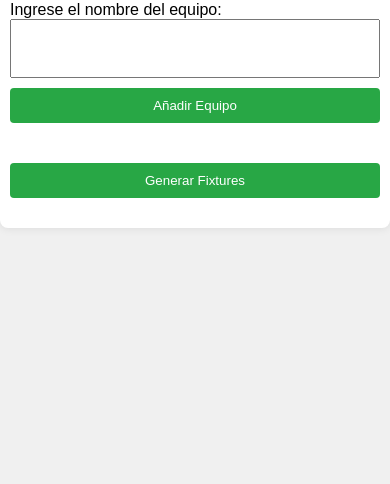
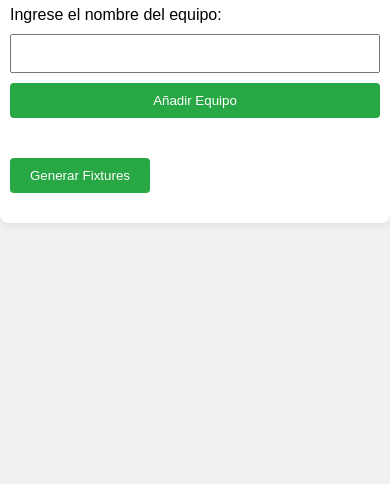
Before and after one commit to DiegoTCode/Proyecto_Padel, a plain HTML site: page index.html in a window 390 px wide. Shown: the part 360-844 px from the top of the page. Drawn offline with Linux system fonts and the light colour scheme.

Commit message:
Update styles.css

```diff
--- a/css/styles.css
+++ b/css/styles.css
@@ -113,7 +113,8 @@ td:nth-child(2) {
     text-align: right;
 }
 
-@media (max-width: 768px) {
+@media only screen and (max-width: 575px)
+ {
     .container {
         padding: 10px;
     }
@@ -123,12 +124,10 @@ td:nth-child(2) {
     }
 
     input {
+        margin-top: 10px;
         margin-right: 0;
         margin-bottom: 10px;
-        padding: 20px;
+        padding: 10px;
     }
 
-    button {
-        width: 100%;
-    }
 }
```
